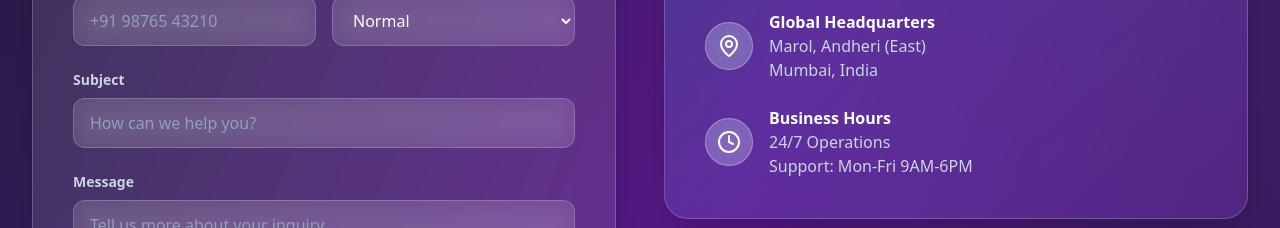
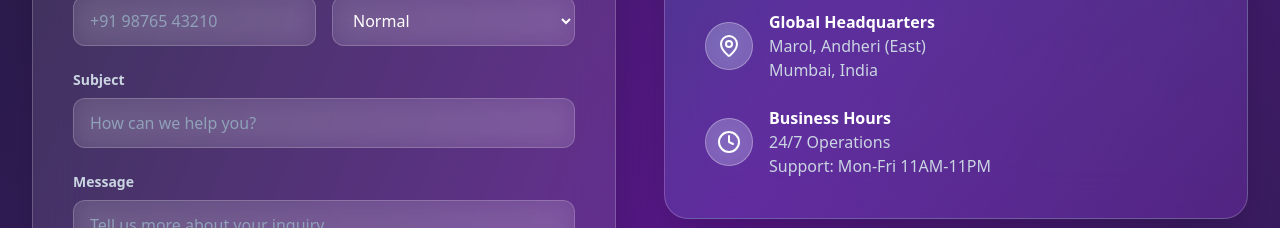
Before and after one commit to aquib2502/thetraceexpress_tracking, a Next.js app: page /contactus in a window 1280 px wide. Shown: the part 1080-1308 px from the top of the page. Built offline with nearby package versions, Linux system fonts and the light colour scheme.

Commit message:
Buisness hours change from 9-6 from 11-11

```diff
--- a/src/components/ContactUs/ContactUs.jsx
+++ b/src/components/ContactUs/ContactUs.jsx
@@ -352,7 +352,7 @@ const templateParams = {
                     </div>
                     <div>
                       <p className="font-bold text-white">Business Hours</p>
-                      <p className="text-slate-300">24/7 Operations<br />Support: Mon-Fri 9AM-6PM</p>
+                      <p className="text-slate-300">24/7 Operations<br />Support: Mon-Fri 11AM-11PM</p>
                     </div>
                   </div>
                 </div>
```
